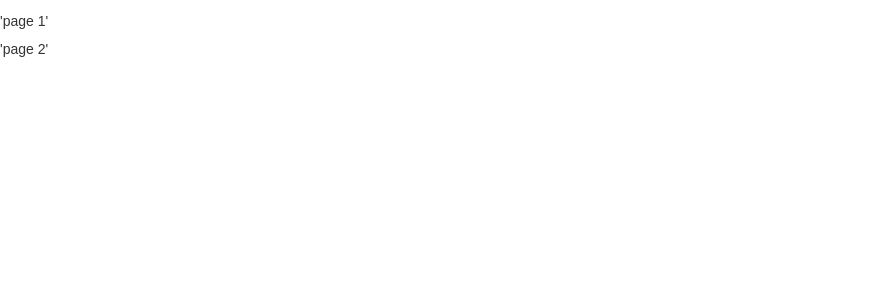
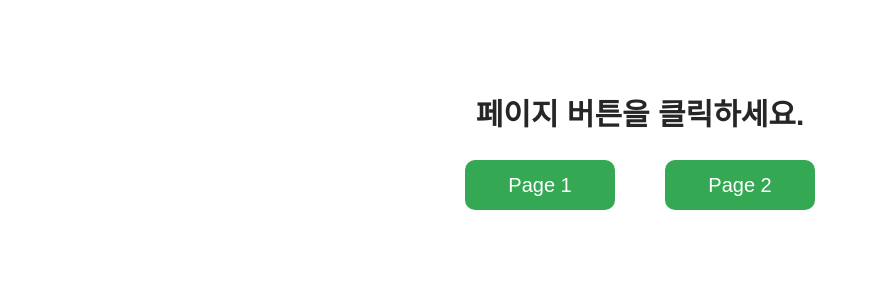
Before and after one commit to seong7/tiny-publishing, a React app: page / in a window 1280 px wide. Shown: the top 300 px of the page, without its empty margins (0-878 px from the left). Built offline with nearby package versions, Linux system fonts and the light colour scheme.

Commit message:
Style edit app.js

```diff
--- a/package.json
+++ b/package.json
@@ -14,7 +14,7 @@
     "@babel/preset-react": "^7.10.4",
     "antd": "^4.6.3",
     "babel-loader": "^8.1.0",
-    "babel-plugin-transform-object-rest-spread": "^6.26.0",
+    "@babel/plugin-proposal-object-rest-spread": "^7.0.0",
     "babel-preset-react": "^6.24.1",
     "prop-types": "^15.7.2",
     "react": "^16.13.1",
--- a/src/App.js
+++ b/src/App.js
@@ -5,6 +5,7 @@ import Page2 from './pages/Page2';
 
 import './common.scss';
 import './reset.scss';
+import './App.scss';
 
 export default function App() {
   return (
@@ -13,12 +14,16 @@ export default function App() {
         <Route
           path="/"
           render={() => (
-            <div>
-              <br />
-              <NavLink to="/1">&#39;page 1&#39;</NavLink>
-              <br />
-              <br />
-              <NavLink to="/2">&#39;page 2&#39;</NavLink>
+            <div className="app-wrapper">
+              <h1>페이지 버튼을 클릭하세요.</h1>
+              <div className="app-button-wrapper">
+                <NavLink to="/1">
+                  <button>Page 1</button>
+                </NavLink>
+                <NavLink to="/2">
+                  <button>Page 2</button>
+                </NavLink>
+              </div>
             </div>
           )}
           exact
--- /dev/null
+++ b/src/App.scss
@@ -0,0 +1,39 @@
+.app-wrapper {
+  height: 100%;
+  width: 500px;
+  margin: 100px auto;
+  display: flex;
+  flex-direction: column;
+  justify-content: center;
+  align-items: center;
+
+  h1 {
+    display: inline-block;
+    width: 100%;
+    font-size: 30px;
+    font-weight: bold;
+    text-align: center;
+  }
+
+  .app-button-wrapper {
+    display: flex;
+    flex-direction: row;
+    justify-content: space-around;
+    width: 80%;
+    margin-top: 30px;
+
+    button {
+      width: 150px;
+      height: 50px;
+      border: none;
+      border-radius: 10px;
+      background-color: #34a853;
+      color: white;
+      font-size: 20px;
+      cursor: pointer;
+      &:hover {
+        background-color: #ea4335;
+      }
+    }
+  }
+}
```
Also changed, not shown: .babelrc, 2 other files (tests, documents, lock files or other folders).
